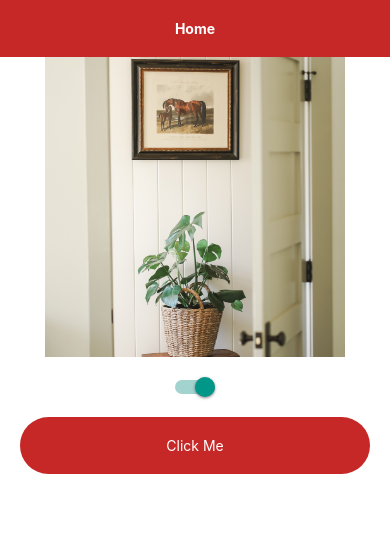
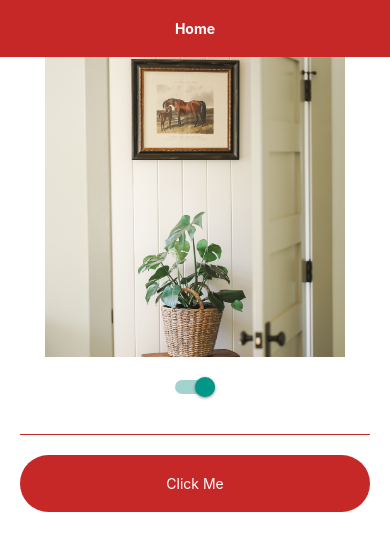
Before and after one commit to irvansyah98/Belajar-React-Native, a React Native app in the folder first/: screen / in a window 390 px wide. Shown: the top 550 px of the page. Built offline with nearby package versions, Linux system fonts and the light colour scheme.

Commit message:
text input

```diff
--- a/first/App.js
+++ b/first/App.js
@@ -1,12 +1,13 @@
 import React, { Component } from 'react';
-import {Text, View, StatusBar, Image, TouchableOpacity, Switch} from 'react-native';
+import {Text, View, StatusBar, Image, TouchableOpacity, Switch, TextInput} from 'react-native';
 
 class App extends Component {
   constructor(props) {
     super(props);
     this.state = {
       header : 'Home',
-      value : true
+      value : true,
+      username : ''
      };
   }
   render() {
@@ -38,6 +39,12 @@ class App extends Component {
           />
         </View>
 
+        <TextInput
+          value={this.state.username}
+          style={{borderBottomWidth:1, marginHorizontal: 20, paddingVertical:10, borderColor:'#c62828'}}
+          onChangeText={(value) => this.setState({username:value})}
+        />
+
         <TouchableOpacity style={{
           backgroundColor:'#c62828',
           paddingVertical:20,
```
